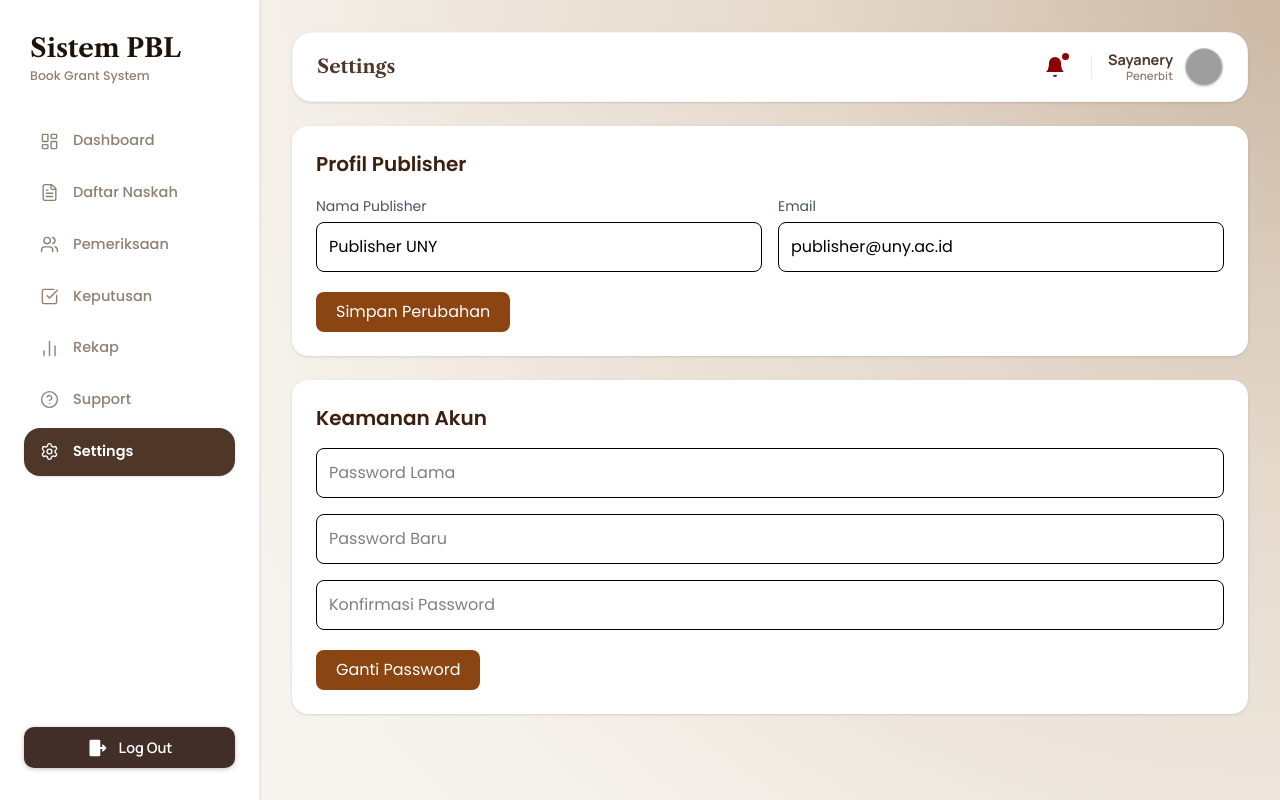
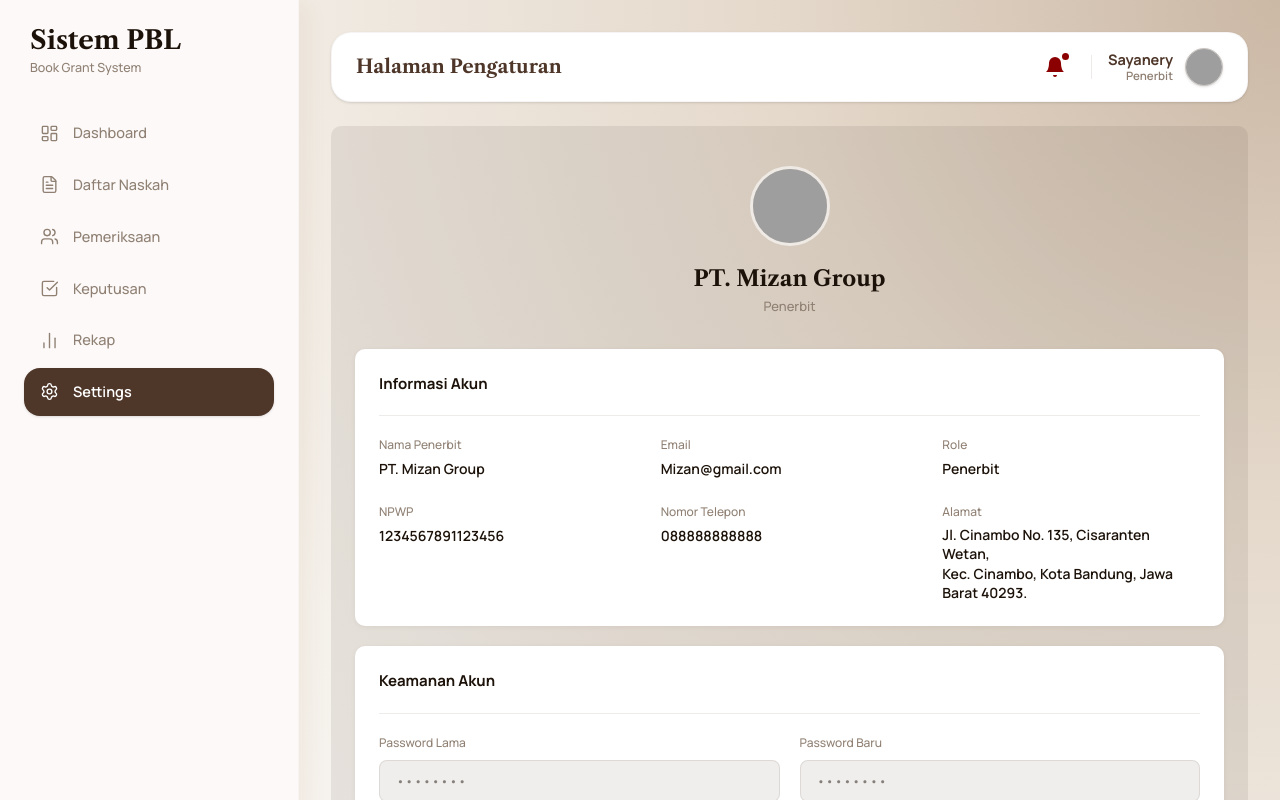
Before and after one commit to RizalHaryaputra/book-grant-frontend, a Vue app: page /settings in a window 1280 px wide. Shown: the top 800 px of the page. Built offline with nearby package versions, Linux system fonts and the light colour scheme; grey boxes are pictures that could not be loaded.

Commit message:
fix: remove support route, update sidebar & settings page

```diff
--- a/src/components/Sidebar.vue
+++ b/src/components/Sidebar.vue
@@ -1,6 +1,16 @@
 <template>
-  <aside class="w-[260px] bg-white min-h-screen px-6 py-8 flex flex-col justify-between border-r border-[#4E3629]/10 shadow-sm flex-shrink-0">
-
+  <aside
+    class="flex flex-col justify-between flex-shrink-0"
+    style="
+      width: 299px;
+      min-height: 1004px;
+      background-color: #FCF9F8;
+      padding: 24px;
+      border-right: 1px solid rgba(218, 194, 182, 0.10);
+      box-shadow: 10px 4px 20px 0px rgba(139, 69, 19, 0.05);
+      font-family: 'Manrope', sans-serif;
+    "
+  >
     <!-- Logo -->
     <div>
       <div class="mb-8 px-1.5">
@@ -10,7 +20,10 @@
         >
           Sistem PBL
         </h1>
-        <p class="text-[12.5px] text-[#8F8073] font-medium mt-0.5">
+        <p
+          class="text-[12.5px] text-[#8F8073] font-medium mt-0.5"
+          style="font-family: 'Manrope', sans-serif;"
+        >
           Book Grant System
         </p>
       </div>
@@ -28,6 +41,7 @@
                 ? 'bg-[#4E3629] text-white font-semibold shadow-sm'
                 : 'text-[#8F8073] font-medium hover:text-[#4E3629] hover:bg-[#FAF7F2]'
             ]"
+            style="font-family: 'Manrope', sans-serif;"
           >
             <component
               :is="item.icon"
@@ -41,30 +55,26 @@
       </nav>
     </div>
 
-    <!-- Log Out Button — pixel perfect sesuai Figma spec -->
-    <!-- width:250px, height:41px, radius:10px, color:#412E28, shadow: 0 1 5 0 #00000040 -->
+    <!-- Log Out Section -->
+    <div style="border-top: 1px solid rgba(218, 194, 182, 0.10); padding-top: 16px; padding-bottom: 0px;">
       <button
         @click="logout"
-      class="w-full flex items-center justify-center gap-3 text-white font-semibold transition-colors duration-200 mt-auto select-none hover:brightness-110"
+        class="w-full flex items-center justify-center select-none hover:brightness-110 transition-all duration-200"
         style="
           height: 41px;
           border-radius: 10px;
           background-color: #412E28;
           box-shadow: 0px 1px 5px 0px rgba(0,0,0,0.25);
-        font-family: 'Manrope', sans-serif;
-        font-size: 14.5px;
+          gap: 8px;
         "
       >
-      <!-- Log-out door icon — sesuai tampilan di desain -->
-      <svg xmlns="http://www.w3.org/2000/svg" width="20" height="20" viewBox="0 0 24 24" fill="none">
-        <!-- Door rectangle putih -->
+        <svg xmlns="http://www.w3.org/2000/svg" width="18" height="18" viewBox="0 0 24 24" fill="none" style="flex-shrink:0;">
           <rect x="3" y="2" width="13" height="20" rx="1.5" fill="white"/>
-        <!-- Panah keluar ke kanan -->
           <path d="M15 12H22M22 12L19 9M22 12L19 15" stroke="white" stroke-width="2.2" stroke-linecap="round" stroke-linejoin="round"/>
         </svg>
-      <span>Log Out</span>
+        <span style="color: #ffffff; font-family: 'Manrope', sans-serif; font-size: 14.5px; font-weight: 600;">Log Out</span>
       </button>
-
+    </div>
   </aside>
 </template>
 
@@ -77,7 +87,6 @@
   Users,
   CheckSquare,
   BarChart2,
-  HelpCircle,
   Settings,
 } from 'lucide-vue-next'
 
@@ -90,7 +99,6 @@
   Pemeriksaan:  '/pemeriksaan',
   Keputusan:    '/keputusan',
   Rekap:        '/rekap',
-  Support:      '/support',
   Settings:     '/settings',
 }
 
@@ -107,7 +115,6 @@
 }
 
 const logout = () => {
-  // tambahkan logika logout di sini
   router.push('/login')
 }
 
@@ -117,7 +124,6 @@
   { name: 'Pemeriksaan',  label: 'Pemeriksaan',   icon: Users           },
   { name: 'Keputusan',    label: 'Keputusan',     icon: CheckSquare     },
   { name: 'Rekap',        label: 'Rekap',         icon: BarChart2       },
-  { name: 'Support',      label: 'Support',       icon: HelpCircle      },
   { name: 'Settings',     label: 'Settings',      icon: Settings        },
 ]
 </script>
--- a/src/router/index.js
+++ b/src/router/index.js
@@ -4,9 +4,8 @@
 import Pemeriksaan from "../views/Pemeriksaan.vue";
 import Keputusan from "../views/Keputusan.vue";
 import Rekap from "../views/Rekap.vue";
-import DaftarNaskahPreview from "../views/DaftarNaskahPreview.vue"; // file baru
-import Settings from "../views/Settings.vue"; // file baru
-import Support from "../views/Support.vue"; // file baru
+import DaftarNaskahPreview from "../views/DaftarNaskahPreview.vue";
+import Settings from "../views/Settings.vue";
 
 const routes = [
   {
@@ -20,7 +19,7 @@
     component: DaftarNaskah,
   },
   {
-    path: "/daftar-naskah/:id", // :id = id naskah yang diklik
+    path: "/daftar-naskah/:id",
     name: "daftar-naskah-preview",
     component: DaftarNaskahPreview,
   },
@@ -40,15 +39,10 @@
     component: Rekap,
   },
   {
-  path: "/settings",
-  name: "settings",
-  component: Settings,
-},
-{
-  path: "/support",
-  name: "support",
-  component: Support,
-},
+    path: "/settings",
+    name: "settings",
+    component: Settings,
+  },
 ];
 
 const router = createRouter({
--- a/src/views/Settings.vue
+++ b/src/views/Settings.vue
@@ -5,74 +5,143 @@
   >
     <Sidebar />
 
-    <div class="flex-1 p-8 overflow-y-auto">
-      <TopNavbar title="Settings" />
+    <div class="flex-1 p-8 overflow-y-auto" style="font-family: 'Manrope', sans-serif;">
+      <TopNavbar title="Halaman Pengaturan" />
 
-      <div class="mt-6 space-y-6">
-        <!-- Profil -->
-        <div class="bg-white rounded-2xl p-6 shadow-sm">
-          <h2 class="text-xl font-semibold text-[#3B1F0F] mb-4">
-            Profil Publisher
+      <!-- Main card wrapper -->
+      <div
+        class="mt-6 rounded-[10px] overflow-hidden"
+        style="background-color: rgba(84, 67, 58, 0.10);"
+      >
+        <!-- Profile hero section -->
+        <div class="flex flex-col items-center pt-10 pb-8">
+          <!-- Avatar -->
+          <div
+            class="w-[80px] h-[80px] rounded-full overflow-hidden mb-4"
+            style="border: 3px solid rgba(255,255,255,0.6);"
+          >
+            <img
+              src="https://i.pravatar.cc/80?img=11"
+              alt="Avatar"
+              class="w-full h-full object-cover"
+            />
+          </div>
+
+          <!-- Name & role -->
+          <h2
+            class="text-[22px] font-bold text-[#1C1209]"
+            style="font-family: 'Libre Caslon Text', serif;"
+          >
+            PT. Mizan Group
           </h2>
+          <p class="text-[13px] text-[#8F8073] mt-0.5 font-medium">Penerbit</p>
+        </div>
 
-          <div class="grid grid-cols-2 gap-4">
+        <!-- Informasi Akun card -->
+        <div class="mx-6 mb-5 bg-white rounded-[10px] p-6" style="box-shadow: 0 1px 4px rgba(84,67,58,0.08);">
+          <h3 class="text-[15px] font-bold text-[#1C1209] mb-5">Informasi Akun</h3>
+
+          <!-- Divider -->
+          <div class="border-t mb-5" style="border-color: rgba(84,67,58,0.10);"></div>
+
+          <div class="grid grid-cols-3 gap-6">
+            <!-- Nama Penerbit -->
             <div>
-              <label class="text-sm text-gray-600">Nama Publisher</label>
+              <p class="text-[12px] text-[#8F8073] font-medium mb-1">Nama Penerbit</p>
+              <p class="text-[14px] font-semibold text-[#1C1209]">PT. Mizan Group</p>
+            </div>
+
+            <!-- Email -->
+            <div>
+              <p class="text-[12px] text-[#8F8073] font-medium mb-1">Email</p>
+              <p class="text-[14px] font-semibold text-[#1C1209]">Mizan@gmail.com</p>
+            </div>
+
+            <!-- Role -->
+            <div>
+              <p class="text-[12px] text-[#8F8073] font-medium mb-1">Role</p>
+              <p class="text-[14px] font-semibold text-[#1C1209]">Penerbit</p>
+            </div>
+
+            <!-- NPWP -->
+            <div>
+              <p class="text-[12px] text-[#8F8073] font-medium mb-1">NPWP</p>
+              <p class="text-[14px] font-semibold text-[#1C1209]">1234567891123456</p>
+            </div>
+
+            <!-- Nomor Telepon -->
+            <div>
+              <p class="text-[12px] text-[#8F8073] font-medium mb-1">Nomor Telepon</p>
+              <p class="text-[14px] font-semibold text-[#1C1209]">088888888888</p>
+            </div>
+
+            <!-- Alamat -->
+            <div>
+              <p class="text-[12px] text-[#8F8073] font-medium mb-1">Alamat</p>
+              <p class="text-[14px] font-semibold text-[#1C1209] leading-snug">
+                Jl. Cinambo No. 135, Cisaranten Wetan,<br/>
+                Kec. Cinambo, Kota Bandung, Jawa<br/>
+                Barat 40293.
+              </p>
+            </div>
+          </div>
+        </div>
+
+        <!-- Keamanan Akun card -->
+        <div class="mx-6 mb-6 bg-white rounded-[10px] p-6" style="box-shadow: 0 1px 4px rgba(84,67,58,0.08);">
+          <h3 class="text-[15px] font-bold text-[#1C1209] mb-5">Keamanan Akun</h3>
+
+          <!-- Divider -->
+          <div class="border-t mb-5" style="border-color: rgba(84,67,58,0.10);"></div>
+
+          <div class="grid grid-cols-2 gap-5">
+            <!-- Password Lama -->
+            <div>
+              <p class="text-[12px] text-[#8F8073] font-medium mb-2">Password Lama</p>
               <input
-                type="text"
-                class="w-full border rounded-lg p-3 mt-1"
-                value="Publisher UNY"
+                type="password"
+                v-model="passwordLama"
+                class="w-full rounded-lg px-4 py-2.5 text-[13.5px] text-[#1C1209] outline-none transition-all"
+                style="
+                  background-color: #F0EEEC;
+                  border: 1px solid rgba(84,67,58,0.12);
+                  font-family: 'Manrope', sans-serif;
+                "
+                placeholder="••••••••"
               />
             </div>
 
+            <!-- Password Baru -->
             <div>
-              <label class="text-sm text-gray-600">Email</label>
+              <p class="text-[12px] text-[#8F8073] font-medium mb-2">Password Baru</p>
               <input
-                type="email"
-                class="w-full border rounded-lg p-3 mt-1"
-                value="publisher@uny.ac.id"
+                type="password"
+                v-model="passwordBaru"
+                class="w-full rounded-lg px-4 py-2.5 text-[13.5px] text-[#1C1209] outline-none transition-all"
+                style="
+                  background-color: #F0EEEC;
+                  border: 1px solid rgba(84,67,58,0.12);
+                  font-family: 'Manrope', sans-serif;
+                "
+                placeholder="••••••••"
               />
             </div>
           </div>
 
-          <button
-            class="mt-5 bg-[#8B4513] text-white px-5 py-2 rounded-lg hover:bg-[#6f360e]"
-          >
-            Simpan Perubahan
-          </button>
-        </div>
-
-        <!-- Password -->
-        <div class="bg-white rounded-2xl p-6 shadow-sm">
-          <h2 class="text-xl font-semibold text-[#3B1F0F] mb-4">
-            Keamanan Akun
-          </h2>
-
-          <div class="space-y-4">
-            <input
-              type="password"
-              placeholder="Password Lama"
-              class="w-full border rounded-lg p-3"
-            />
-
-            <input
-              type="password"
-              placeholder="Password Baru"
-              class="w-full border rounded-lg p-3"
-            />
-
-            <input
-              type="password"
-              placeholder="Konfirmasi Password"
-              class="w-full border rounded-lg p-3"
-            />
+          <!-- Perbarui Password button — kanan bawah -->
+          <div class="flex justify-end mt-5">
+            <button
+              @click="perbaruiPassword"
+              class="text-white text-[13px] font-semibold px-5 py-2 rounded-full transition-all hover:brightness-110"
+              style="
+                background-color: #3DAA7D;
+                font-family: 'Manrope', sans-serif;
+                letter-spacing: 0.01em;
+              "
+            >
+              Perbarui Password
+            </button>
           </div>
-
-          <button
-            class="mt-5 bg-[#8B4513] text-white px-5 py-2 rounded-lg hover:bg-[#6f360e]"
-          >
-            Ganti Password
-          </button>
         </div>
       </div>
     </div>
@@ -80,6 +149,15 @@
 </template>
 
 <script setup>
-import Sidebar from "../components/Sidebar.vue";
-import TopNavbar from "../components/TopNavbar.vue";
+import { ref } from 'vue'
+import Sidebar from '../components/Sidebar.vue'
+import TopNavbar from '../components/TopNavbar.vue'
+
+const passwordLama = ref('')
+const passwordBaru = ref('')
+
+const perbaruiPassword = () => {
+  // logika ganti password di sini
+  console.log('Perbarui password')
+}
 </script>
--- a/src/views/Support.vue
+++ /dev/null
@@ -1,117 +0,0 @@
-<template>
-  <div
-    class="flex min-h-screen w-full"
-    style="background: radial-gradient(circle at 100% 0%, #CBB8A5 0%, #E4D8CA 30%, #F5F1EB 70%, #FAF8F5 100%);"
-  >
-    <Sidebar />
-
-    <div class="flex-1 p-8 overflow-y-auto">
-      <TopNavbar title="Support Center" />
-
-      <div class="mt-6 grid grid-cols-3 gap-6">
-        <!-- FAQ -->
-        <div class="col-span-2 bg-white rounded-2xl p-6 shadow-sm">
-          <h2 class="text-xl font-semibold text-[#3B1F0F] mb-4">
-            Frequently Asked Questions
-          </h2>
-
-          <div class="space-y-4">
-            <div class="border rounded-xl p-4">
-              <h3 class="font-semibold text-[#8B4513]">
-                Bagaimana cara memverifikasi naskah?
-              </h3>
-              <p class="text-gray-600 mt-2">
-                Masuk ke menu Pemeriksaan lalu pilih naskah yang ingin
-                diverifikasi.
-              </p>
-            </div>
-
-            <div class="border rounded-xl p-4">
-              <h3 class="font-semibold text-[#8B4513]">
-                Bagaimana memberikan keputusan?
-              </h3>
-              <p class="text-gray-600 mt-2">
-                Buka menu Keputusan kemudian pilih status Approved,
-                Revised, atau Rejected.
-              </p>
-            </div>
-
-            <div class="border rounded-xl p-4">
-              <h3 class="font-semibold text-[#8B4513]">
-                Bagaimana melihat laporan?
-              </h3>
-              <p class="text-gray-600 mt-2">
-                Semua laporan tersedia pada menu Rekap.
-              </p>
-            </div>
-          </div>
-        </div>
-
-        <!-- Contact -->
-        <div class="bg-white rounded-2xl p-6 shadow-sm">
-          <h2 class="text-xl font-semibold text-[#3B1F0F] mb-4">
-            Hubungi Kami
-          </h2>
-
-          <div class="space-y-4">
-            <div>
-              <p class="font-semibold">Email</p>
-              <p class="text-gray-600">support@publisher.ac.id</p>
-            </div>
-
-            <div>
-              <p class="font-semibold">Telepon</p>
-              <p class="text-gray-600">(0274) 123456</p>
-            </div>
-
-            <div>
-              <p class="font-semibold">Jam Operasional</p>
-              <p class="text-gray-600">
-                Senin - Jumat<br />
-                08.00 - 16.00 WIB
-              </p>
-            </div>
-          </div>
-
-          <button
-            class="w-full mt-6 bg-[#8B4513] text-white py-3 rounded-lg hover:bg-[#6f360e]"
-          >
-            Buat Tiket Bantuan
-          </button>
-        </div>
-      </div>
-
-      <!-- Form -->
-      <div class="mt-6 bg-white rounded-2xl p-6 shadow-sm">
-        <h2 class="text-xl font-semibold text-[#3B1F0F] mb-4">
-          Kirim Pesan
-        </h2>
-
-        <div class="space-y-4">
-          <input
-            type="text"
-            placeholder="Subjek"
-            class="w-full border rounded-lg p-3"
-          />
-
-          <textarea
-            rows="5"
-            placeholder="Tuliskan kendala Anda..."
-            class="w-full border rounded-lg p-3"
-          ></textarea>
-
-          <button
-            class="bg-[#8B4513] text-white px-6 py-3 rounded-lg hover:bg-[#6f360e]"
-          >
-            Kirim Pesan
-          </button>
-        </div>
-      </div>
-    </div>
-  </div>
-</template>
-
-<script setup>
-import Sidebar from "../components/Sidebar.vue";
-import TopNavbar from "../components/TopNavbar.vue";
-</script>
```
Lines whose indentation alone changed are shown as unchanged.
